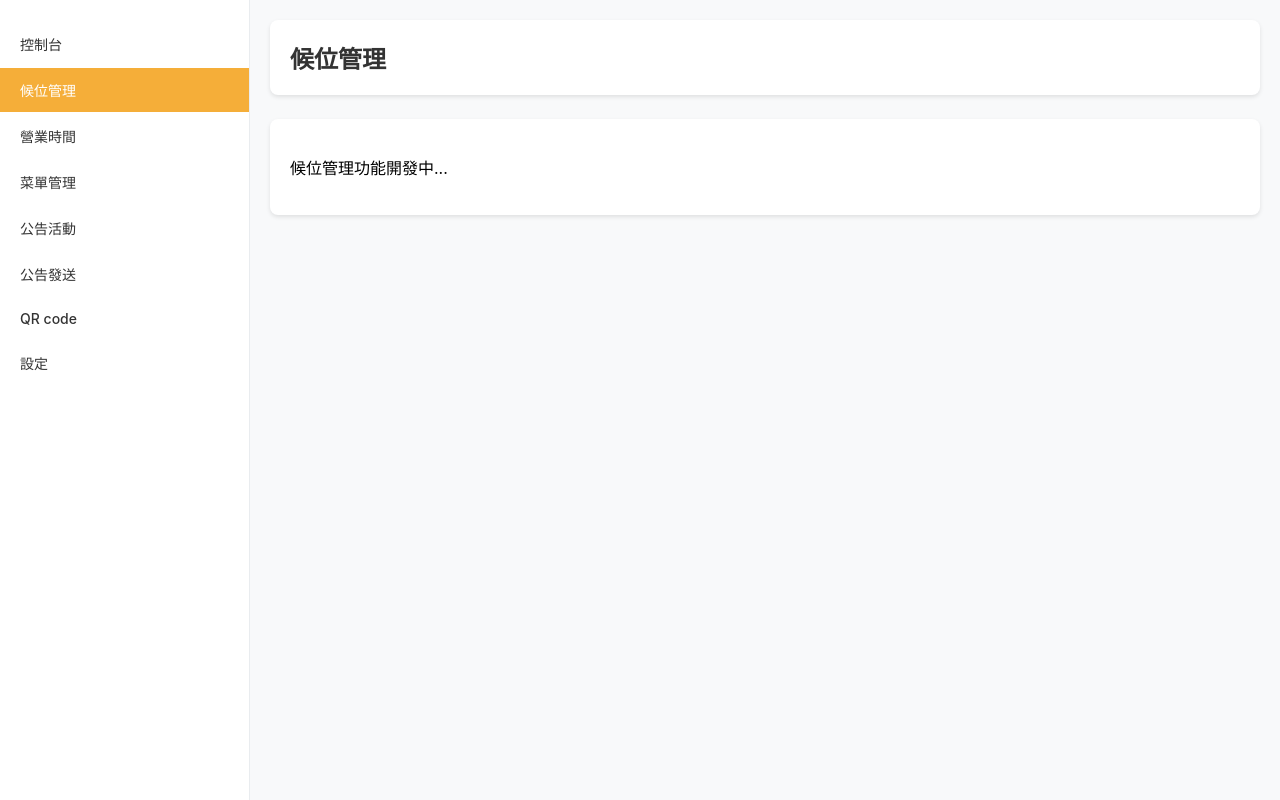
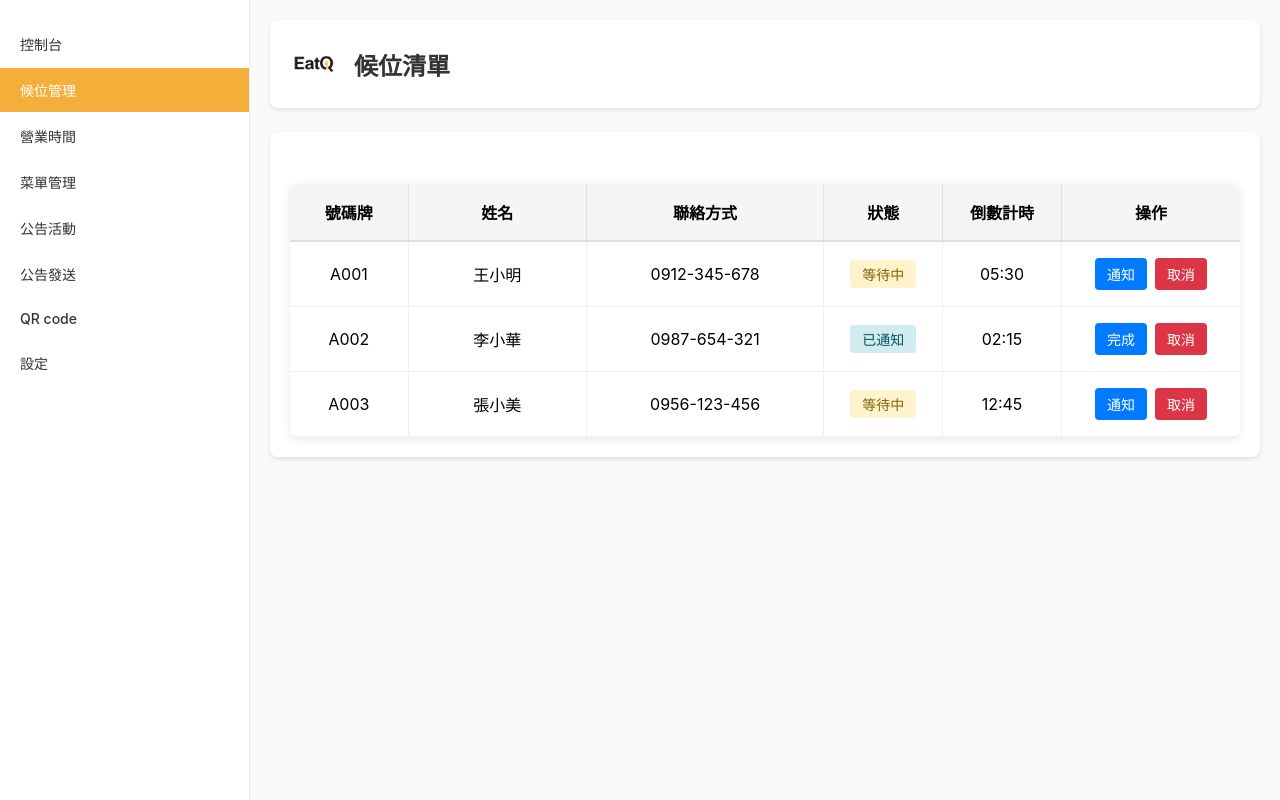
Before and after one commit to OogaryoO/EatQ_store_end, a Next.js app: page / in a window 1280 px wide. Both pictures are taken after a click on the element "候位管理". Built offline with nearby package versions, Linux system fonts and the light colour scheme; a web font is replaced by a local one.

Commit message:
waiting list prototype complete

```diff
--- a/package.json
+++ b/package.json
@@ -9,6 +9,7 @@
     "lint": "next lint"
   },
   "dependencies": {
+    "firebase": "^12.3.0",
     "next": "^14.2.33",
     "react": "^18",
     "react-dom": "^18"
--- a/pages/index.js
+++ b/pages/index.js
@@ -125,10 +125,75 @@ const DashboardPage = ({ isSeatingAvailable, setIsSeatingAvailable }) => (
 const WaitingManagementPage = () => (
   <div className={styles.dashboardPage}>
     <div className={styles.dashboardHeader}>
-      <h1 className={styles.dashboardTitle}>候位管理</h1>
+      <div className={styles.dashboardIconContainer}>
+        <Image
+          src="/dashboard-icon.png"
+          alt="候位清單圖示"
+          width={48}
+          height={48}
+          className={styles.dashboardIcon}
+          onError={() => console.log('Image failed to load')}
+        />
+      </div>
+      <h1 className={styles.dashboardTitle}>候位清單</h1>
     </div>
     <div className={styles.dashboardContent}>
-      <p>候位管理功能開發中...</p>
+      <div className={styles.waitingListSection}>
+        <div className={styles.waitingListTable}>
+          <div className={styles.tableHeader}>
+            <div className={styles.tableHeaderCell}>號碼牌</div>
+            <div className={styles.tableHeaderCell}>姓名</div>
+            <div className={styles.tableHeaderCell}>聯絡方式</div>
+            <div className={styles.tableHeaderCell}>狀態</div>
+            <div className={styles.tableHeaderCell}>倒數計時</div>
+            <div className={styles.tableHeaderCell}>操作</div>
+          </div>
+
+          <div className={styles.tableBody}>
+            <div className={styles.tableRow}>
+              <div className={styles.tableCell}>A001</div>
+              <div className={styles.tableCell}>王小明</div>
+              <div className={styles.tableCell}>0912-345-678</div>
+              <div className={styles.tableCell}>
+                <span className={styles.statusWaiting}>等待中</span>
+              </div>
+              <div className={styles.tableCell}>05:30</div>
+              <div className={styles.tableCell}>
+                <button className={styles.actionBtn}>通知</button>
+                <button className={styles.actionBtn}>取消</button>
+              </div>
+            </div>
+
+            <div className={styles.tableRow}>
+              <div className={styles.tableCell}>A002</div>
+              <div className={styles.tableCell}>李小華</div>
+              <div className={styles.tableCell}>0987-654-321</div>
+              <div className={styles.tableCell}>
+                <span className={styles.statusNotified}>已通知</span>
+              </div>
+              <div className={styles.tableCell}>02:15</div>
+              <div className={styles.tableCell}>
+                <button className={styles.actionBtn}>完成</button>
+                <button className={styles.actionBtn}>取消</button>
+              </div>
+            </div>
+
+            <div className={styles.tableRow}>
+              <div className={styles.tableCell}>A003</div>
+              <div className={styles.tableCell}>張小美</div>
+              <div className={styles.tableCell}>0956-123-456</div>
+              <div className={styles.tableCell}>
+                <span className={styles.statusWaiting}>等待中</span>
+              </div>
+              <div className={styles.tableCell}>12:45</div>
+              <div className={styles.tableCell}>
+                <button className={styles.actionBtn}>通知</button>
+                <button className={styles.actionBtn}>取消</button>
+              </div>
+            </div>
+          </div>
+        </div>
+      </div>
     </div>
   </div>
 )
@@ -205,6 +270,9 @@ const SettingsPage = () => (
   </div>
 )
 
+
+
+
 // Page Content Renderer
 const renderPageContent = (activeItem, isSeatingAvailable, setIsSeatingAvailable) => {
   switch (activeItem) {
--- a/styles/Dashboard.module.css
+++ b/styles/Dashboard.module.css
@@ -316,6 +316,103 @@
   margin-left: 16px;
 }
 
+.waitingListSection {
+  margin-top: 2rem;
+}
+
+.waitingListTable {
+  background: white;
+  border-radius: 8px;
+  overflow: hidden;
+  box-shadow: 0 2px 8px rgba(0, 0, 0, 0.1);
+}
+
+.tableHeader {
+  display: grid;
+  grid-template-columns: 1fr 1.5fr 2fr 1fr 1fr 1.5fr;
+  background-color: #f5f5f5;
+  font-weight: bold;
+  border-bottom: 2px solid #e0e0e0;
+}
+
+.tableHeaderCell {
+  padding: 1rem;
+  text-align: center;
+  border-right: 1px solid #e0e0e0;
+  color: #000000;
+}
+
+.tableHeaderCell:last-child {
+  border-right: none;
+}
+
+.tableBody {
+  /* No specific styles needed, rows will be styled individually */
+}
+
+.tableRow {
+  display: grid;
+  grid-template-columns: 1fr 1.5fr 2fr 1fr 1fr 1.5fr;
+  border-bottom: 1px solid #f0f0f0;
+}
+
+.tableRow:hover {
+  background-color: #f9f9f9;
+}
+
+.tableCell {
+  padding: 1rem;
+  text-align: center;
+  border-right: 1px solid #f0f0f0;
+  display: flex;
+  align-items: center;
+  justify-content: center;
+  color: #000000;
+}
+
+.tableCell:last-child {
+  border-right: none;
+}
+
+.statusWaiting {
+  background-color: #fff3cd;
+  color: #856404;
+  padding: 0.25rem 0.75rem;
+  border-radius: 4px;
+  font-size: 0.875rem;
+}
+
+.statusNotified {
+  background-color: #d1ecf1;
+  color: #0c5460;
+  padding: 0.25rem 0.75rem;
+  border-radius: 4px;
+  font-size: 0.875rem;
+}
+
+.actionBtn {
+  background-color: #007bff;
+  color: white;
+  border: none;
+  padding: 0.375rem 0.75rem;
+  margin: 0 0.25rem;
+  border-radius: 4px;
+  cursor: pointer;
+  font-size: 0.875rem;
+}
+
+.actionBtn:hover {
+  background-color: #0056b3;
+}
+
+.actionBtn:last-child {
+  background-color: #dc3545;
+}
+
+.actionBtn:last-child:hover {
+  background-color: #c82333;
+}
+
 @media (max-width: 768px) {
   .statsGrid {
     grid-template-columns: 1fr;
```
Also changed, not shown: 1 other file (tests, documents, lock files or other folders).
